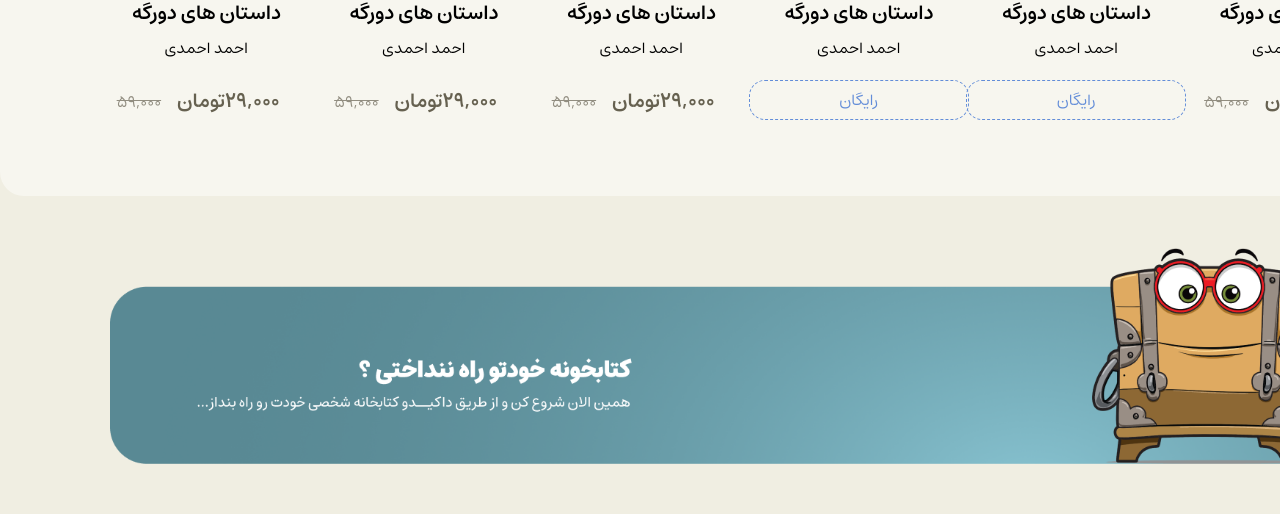
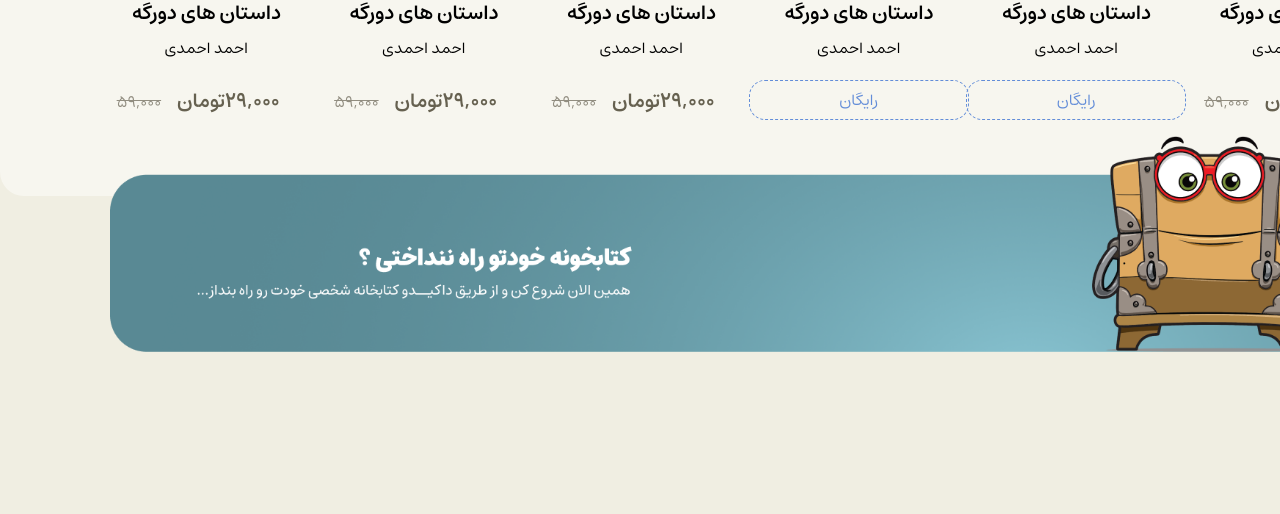
Before and after one commit to freakingeek/docido, a Next.js app: page / in a window 1280 px wide. Shown: the part 2539-3053 px from the top of the page. Built offline with nearby package versions, Linux system fonts and the light colour scheme.

Commit message:
chore: chenge div to 'Link' in banner

```diff
--- a/app/page.tsx
+++ b/app/page.tsx
@@ -517,9 +517,9 @@ export default function HomePage() {
         </div>
 
         {/* {banner} */}
-        <div className="mt-28">
+        <Link href="/" className="mt-28">
           <Image src="/assets/images/banner.png" alt="banner" width={1744} height={293} />
-        </div>
+        </Link>
       </main>
     </>
   )
```
